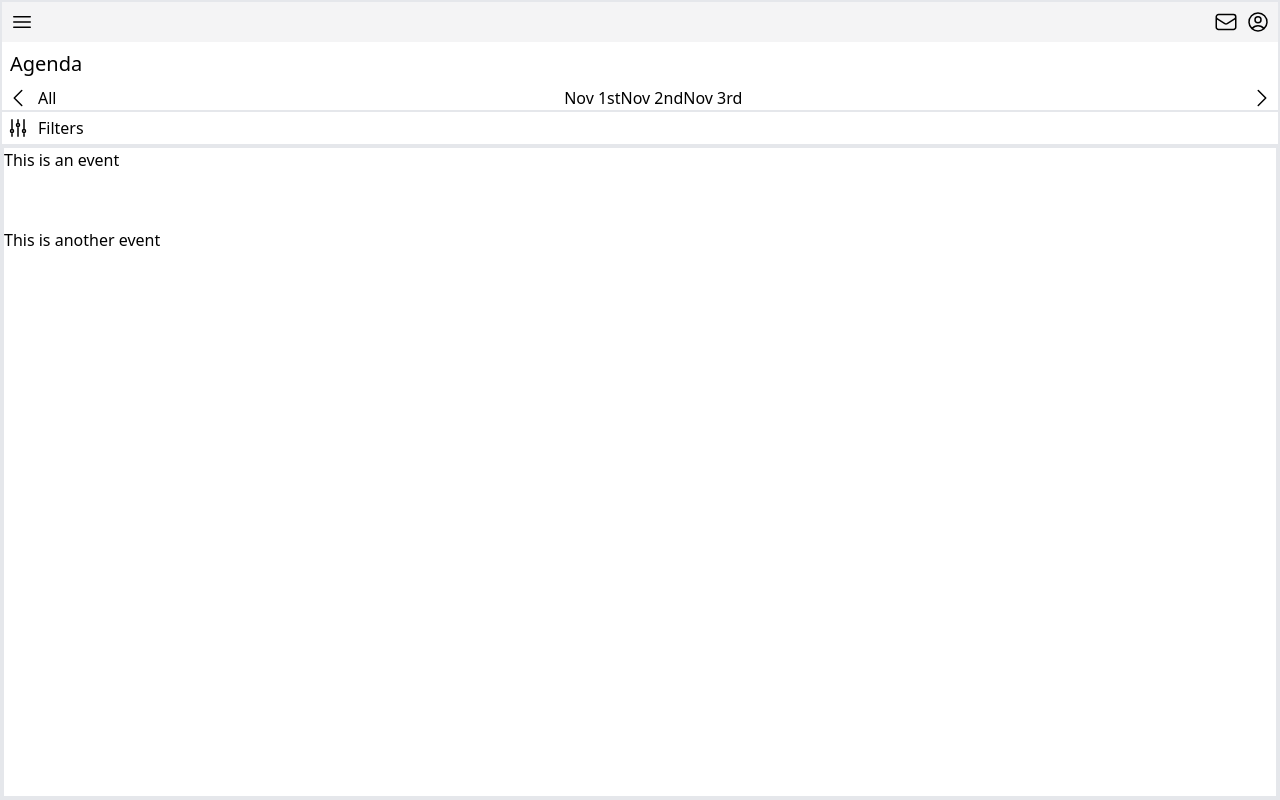
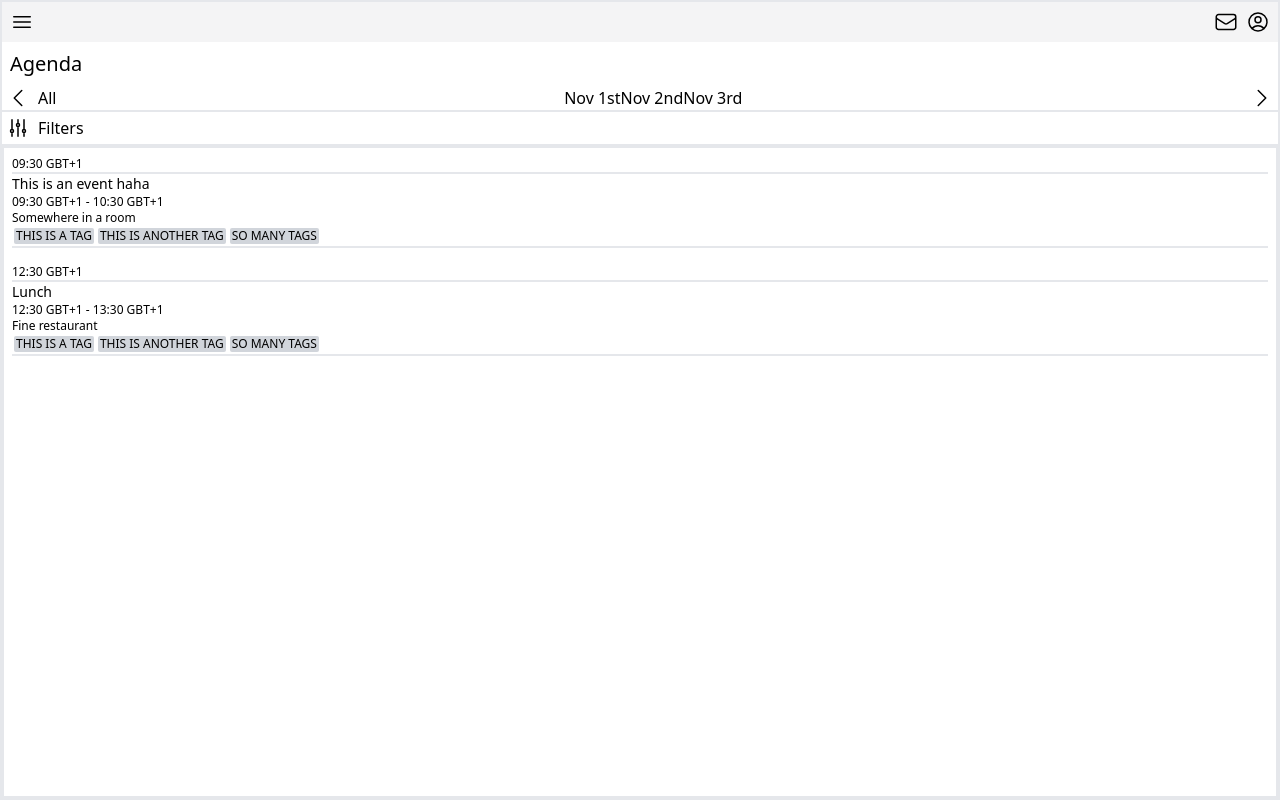
Before and after one commit to bryanmccarthy/energy-hw, a JavaScript app in the folder frontend/: page / in a window 1280 px wide. Built offline with nearby package versions, Linux system fonts and the light colour scheme; the HTML template or start-up script is replaced by a standard one.

Commit message:
add sample events array to display

```diff
--- a/frontend/src/App.js
+++ b/frontend/src/App.js
@@ -1,3 +1,21 @@
+const events = [
+  {
+    title: "This is an event haha",
+    date: "Nov 1st",
+    starttime: "09:30 GBT+1",
+    time: "09:30 GBT+1 - 10:30 GBT+1",
+    location: "Somewhere in a room",
+    tags: ["THIS IS A TAG", "THIS IS ANOTHER TAG", "SO MANY TAGS"],
+  },
+  {
+    title: "Lunch",
+    date: "Nov 1st",
+    starttime: "12:30 GBT+1",
+    time: "12:30 GBT+1 - 13:30 GBT+1",
+    location: "Fine restaurant",
+    tags: ["THIS IS A TAG", "THIS IS ANOTHER TAG", "SO MANY TAGS"],
+  },
+];
 
 function App() {
   return (
@@ -50,12 +68,19 @@ function App() {
       </div>
       {/* Events */}
       <div className="flex-grow overflow-y-auto border-2">
-        <div className="h-20">
-          This is an event
-        </div>
-        <div className="h-20">
-          This is another event
-        </div>
+        {events.map((event, index) => (
+          <div key={index} className="p-2">
+            <p className="text-xs border-b-2 font-light">{event.starttime}</p>
+            <p className="text-sm font-medium">{event.title}</p>
+            <p className="text-xs font-light">{event.time}</p>
+            <p className="text-xs font-light">{event.location}</p>
+            <div className="flex flex-wrap border-b-2">
+              {event.tags.map((tag, index) => (
+                <div key={index} className="bg-gray-300 m-0.5 px-0.5 rounded-sm text-xs font-light">{tag}</div>
+              ))}
+            </div>
+          </div>
+        ))}
       </div>
     </div>
   );
```
